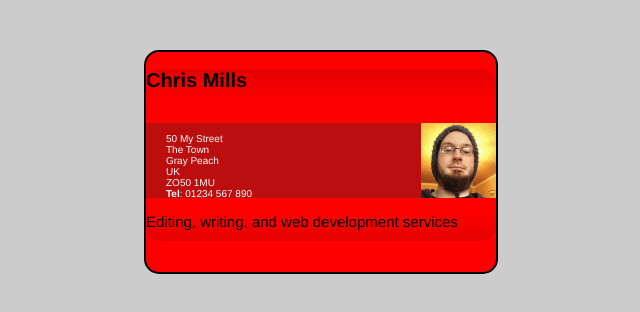
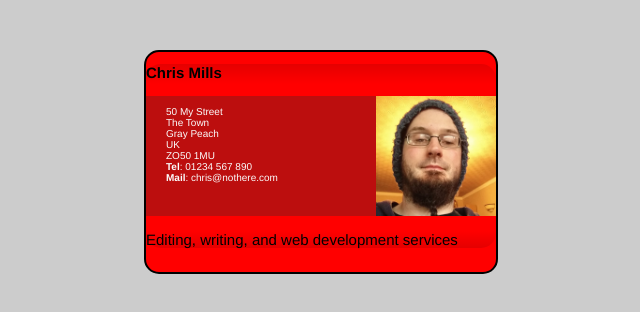
Before and after one commit to vigusarahi04/vigusarahi04.github.io, a plain HTML site: page wa/index.html in a window 1280 px wide. Shown: the whole page, without its empty margins (319-959 px from the left). Drawn offline with Linux system fonts and the light colour scheme.

Commit message:
Update index.html

```diff
--- a/wa/index.html
+++ b/wa/index.html
@@ -29,12 +29,12 @@ body {
   .card header,.card footer {
     background-color: #ff0000;
     border-radius: 1.5em 1.5em 0 0
-    height: 1.875em;
+    height  1.875em;
     padding: 0.625 em;
 
   }
   article {
-  height: 7.5em;
+  height: 12em;
   background-color: #7b1c1c80;
   overflow: hidden;
 }
@@ -43,16 +43,14 @@ body {
     float: right;
   }
   .card header h2 {
-  font-size: 2em;;
-  height: 1.875em;
+  font-size: 1.5em;;
+  height: 1.3em;
   padding: 0.625 em
-  margin 0 ;
 }
   .card footer p {
   font-size: 1.5em;;
-  height: 1.875em;
+  height: 3em
   padding: 0.625 em
-  margin 0 ;
 }
 article p {
   padding-left: 2em;
@@ -60,11 +58,7 @@ article p {
 }
 
 
-
   </style>
-  </head>
-
-
     <body>
   <section class="card">
     <header>
```
